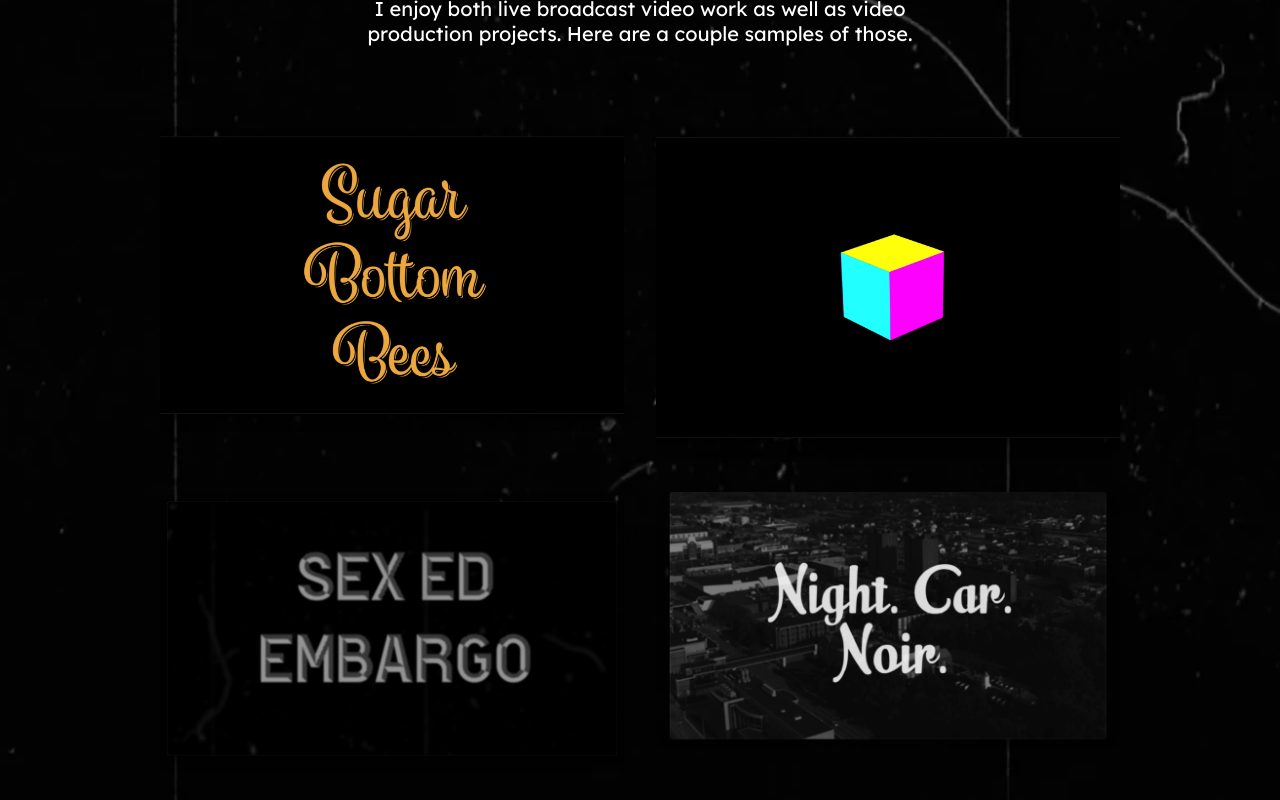
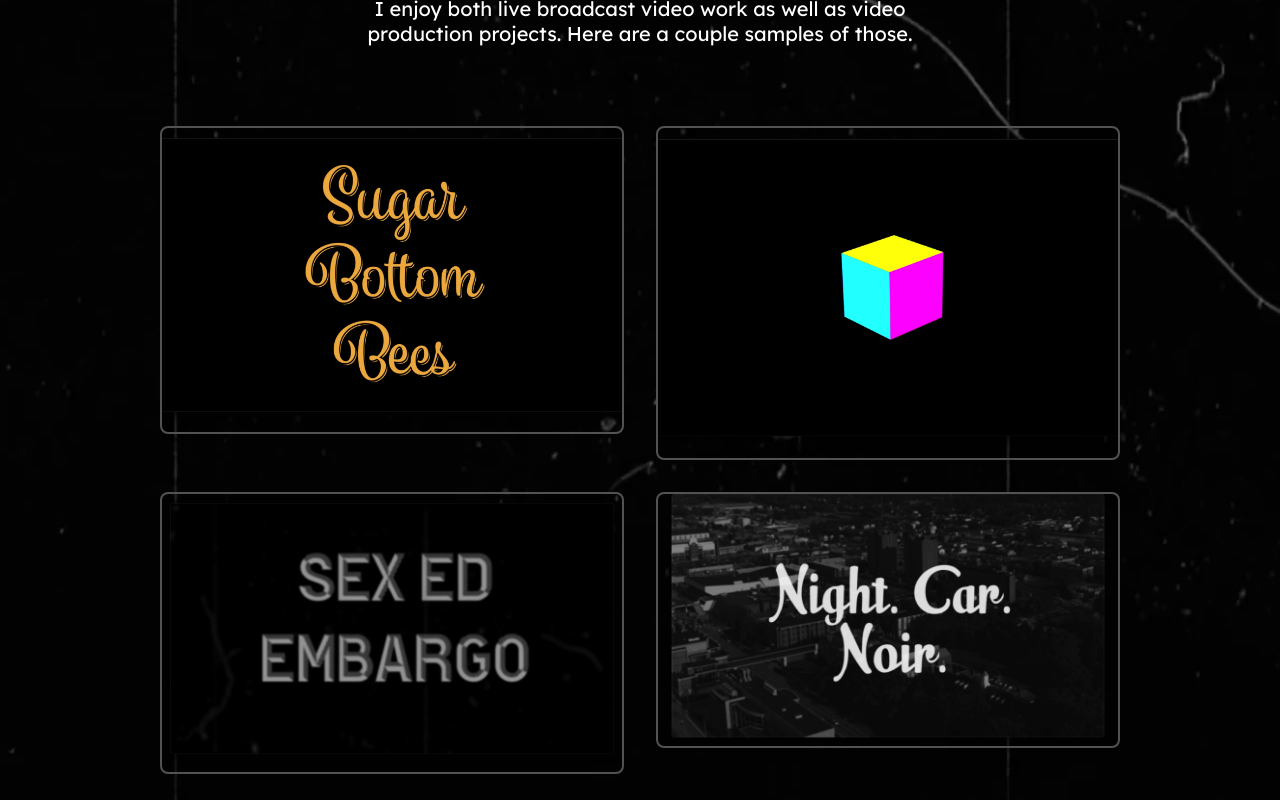
Before and after one commit to brianprost/joe-artrip-website, a React (Create React App) app: page / in a window 1280 px wide. Shown: the part 1000-1800 px from the top of the page. Built offline with nearby package versions, Linux system fonts and the light colour scheme.

Commit message:
added border to image previews

```diff
--- a/src/components/SampleWork.jsx
+++ b/src/components/SampleWork.jsx
@@ -19,7 +19,7 @@ export default function SampleWork() {
                     {projectPortfolio.map((projectPortfolio) => (
                         <a href={projectPortfolio.link} key={projectPortfolio.image} target="_blank" rel="noreferrer noopener" className="sm:w-1/2 w-100 p-4">
                             <div className="flex relative">
-                                <img src={projectPortfolio.image} alt="project example" className="absolute inset-0 w-full h-full object-cover object-center hover:hidden rounded-lg" />
+                                <img src={projectPortfolio.image} alt="project example" className="absolute inset-0 w-full h-full object-cover object-center hover:hidden rounded-lg border-2 border-neutral-600" />
                                 <div className="px-8 py-10 relative z-10 w-full border-4 border-neutral-800 bg-neutral-900 opacity-0 hover:opacity-100 transform hover:scale-110 transition duration-220 ease-in-out rounded-2xl">
                                     <h2 className="tracking-widest text-sm font-lexend font-medium text-jacpBlue-joeChoice mb-1">
                                         Roles: {projectPortfolio.roles}
```
